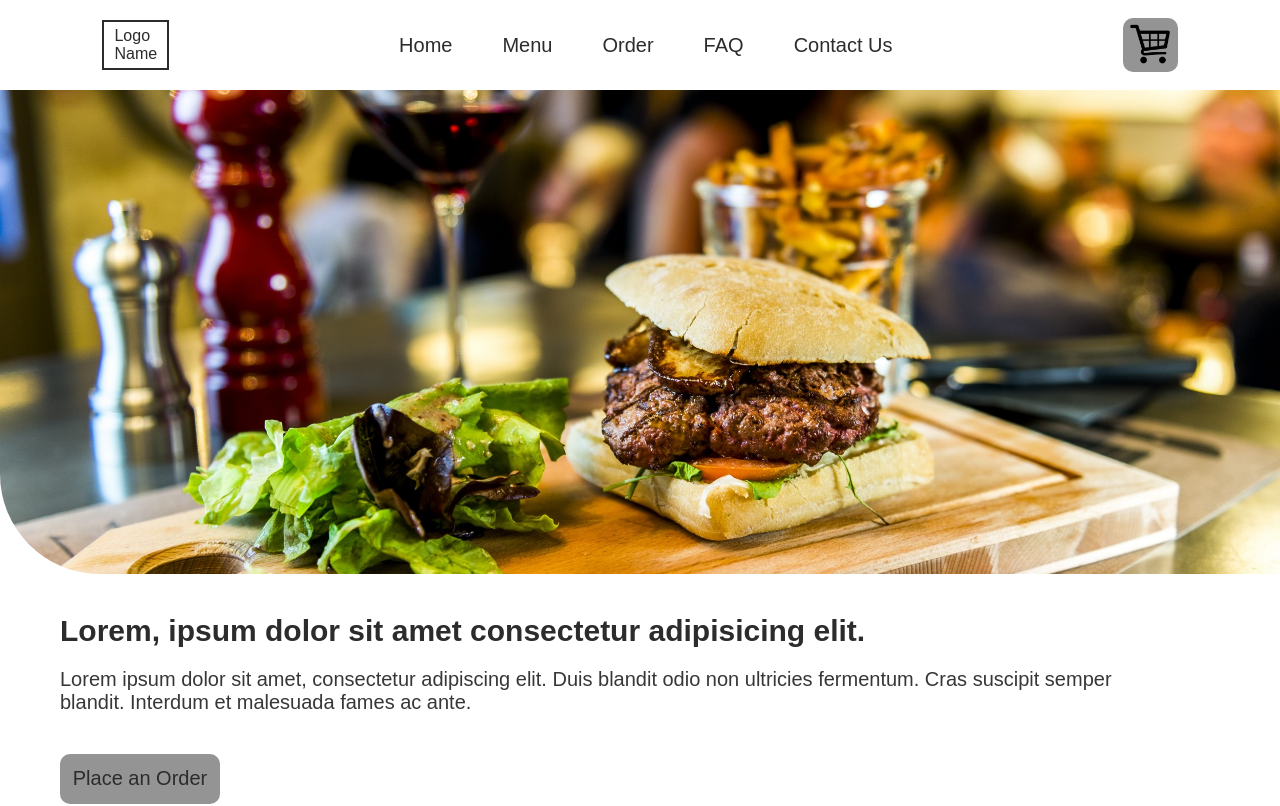
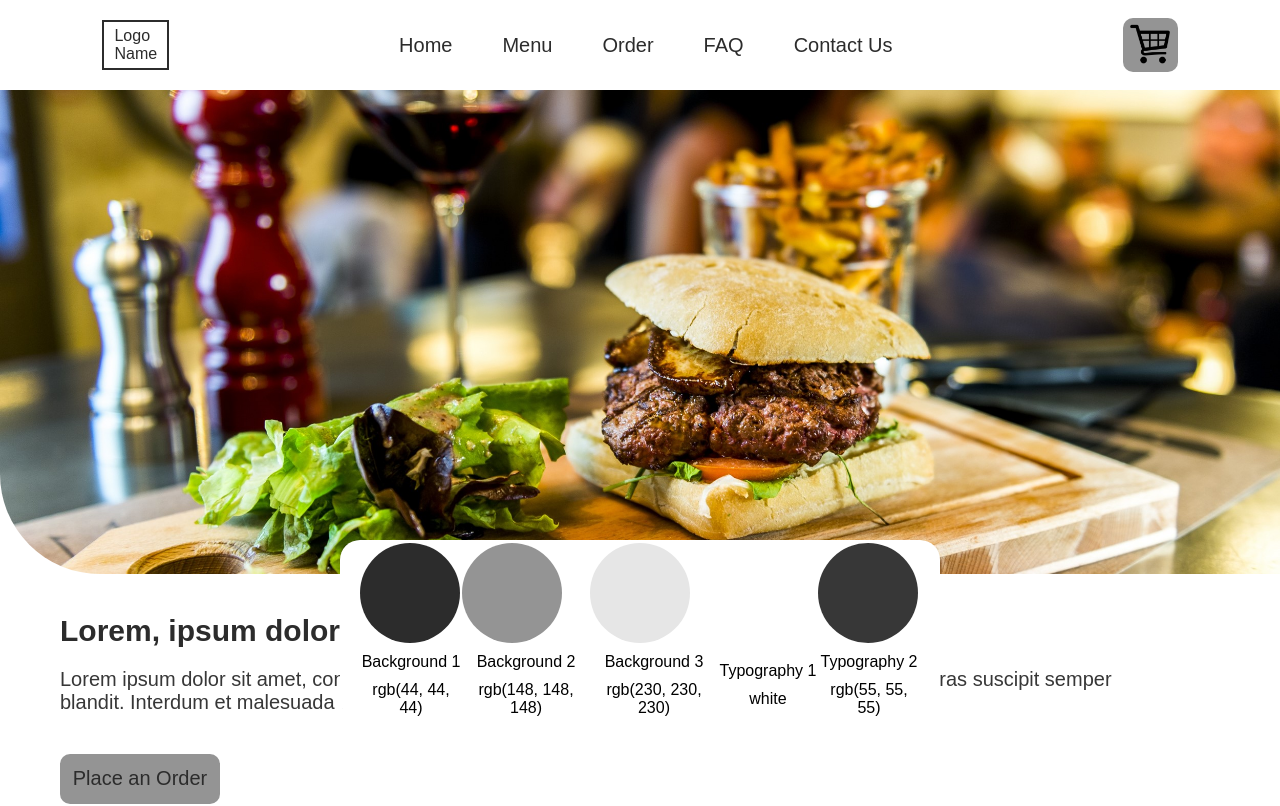
Before and after one commit to WildCodeSchool/2022-09-JS-Paris-project-2-DyingPlants, a React (Vite) app in the folder frontend/: page /restaurant in a window 1280 px wide. Shown: the top 806 px of the page. Built offline with nearby package versions, Linux system fonts and the light colour scheme; a web font is replaced by a local one.

Commit message:
Palette/ palette page resto

```diff
--- /dev/null
+++ b/frontend/src/components/PaletteTop.jsx
@@ -0,0 +1,107 @@
+import React from "react";
+import PropTypes from "prop-types";
+
+function PaletteTop({
+  darkColor,
+  primaryColor,
+  backPageColor,
+  backColor,
+  whatColor,
+}) {
+  return (
+    <div
+      style={{
+        backgroundColor: "white",
+        position: "fixed",
+        bottom: "10%",
+        display: "flex",
+        justifyContent: "space-around",
+        alignItems: "center",
+        flexDirection: "row",
+        width: "600px",
+        height: "180px",
+        borderRadius: "20px",
+        padding: "0 20px",
+      }}
+    >
+      <div
+        style={{
+          display: "flex",
+          justifyContent: "center",
+          flexDirection: "column",
+        }}
+      >
+        <div className="colorBox" style={{ backgroundColor: darkColor }}>
+          {" "}
+        </div>
+        <p style={{ textAlign: "center", marginTop: "10px" }}>Background 1</p>
+        <p style={{ textAlign: "center", marginTop: "10px" }}>{darkColor}</p>
+      </div>
+
+      <div
+        style={{
+          display: "flex",
+          justifyContent: "center",
+          flexDirection: "column",
+        }}
+      >
+        <div className="colorBox" style={{ backgroundColor: primaryColor }}>
+          {" "}
+        </div>
+        <p style={{ textAlign: "center", marginTop: "10px" }}>Background 2</p>
+        <p style={{ textAlign: "center", marginTop: "10px" }}>{primaryColor}</p>
+      </div>
+      <div
+        style={{
+          display: "flex",
+          justifyContent: "center",
+          flexDirection: "column",
+        }}
+      >
+        <div className="colorBox" style={{ backgroundColor: backPageColor }}>
+          {" "}
+        </div>
+        <p style={{ textAlign: "center", marginTop: "10px" }}>Background 3</p>
+        <p style={{ textAlign: "center", marginTop: "10px" }}>
+          {backPageColor}
+        </p>
+      </div>
+      <div
+        style={{
+          display: "flex",
+          justifyContent: "center",
+          flexDirection: "column",
+        }}
+      >
+        <div className="colorBox" style={{ backgroundColor: backColor }}>
+          {" "}
+        </div>
+        <p style={{ textAlign: "center", marginTop: "10px" }}>Typography 1</p>
+        <p style={{ textAlign: "center", marginTop: "10px" }}>{backColor}</p>
+      </div>
+
+      <div
+        style={{
+          display: "flex",
+          justifyContent: "center",
+          flexDirection: "column",
+        }}
+      >
+        <div className="colorBox" style={{ backgroundColor: whatColor }}>
+          {" "}
+        </div>
+        <p style={{ textAlign: "center", marginTop: "10px" }}>Typography 2</p>
+        <p style={{ textAlign: "center", marginTop: "10px" }}>{whatColor}</p>
+      </div>
+    </div>
+  );
+}
+PaletteTop.propTypes = {
+  darkColor: PropTypes.string,
+  primaryColor: PropTypes.string,
+  backPageColor: PropTypes.string,
+  backColor: PropTypes.string,
+  whatColor: PropTypes.string,
+};
+
+export default PaletteTop;
--- a/frontend/src/pages/ECommerce/ECommerce.jsx
+++ b/frontend/src/pages/ECommerce/ECommerce.jsx
@@ -123,6 +123,7 @@ export default function ECommerce() {
             </div>
           </div>
         </div>
+
         <div className="sidebarProducts">
           <div className="sidebar">
             <div className="collection">
--- a/frontend/src/pages/Home/Home.css
+++ b/frontend/src/pages/Home/Home.css
@@ -13,3 +13,10 @@ body,
   margin: 0;
   padding: 0;
 }
+
+.colorBox {
+  height: 100px;
+  width: 100px;
+  border-radius: 50%;
+  background-color: black;
+}
--- a/frontend/src/pages/Restaurant/Restaurant.jsx
+++ b/frontend/src/pages/Restaurant/Restaurant.jsx
@@ -11,6 +11,7 @@ import plat4 from "../../assets/imgPageResto/plat4.jpg";
 import imgFooter from "../../assets/imgPageResto/imgFooter.jpg";
 import imgSection3 from "../../assets/imgPageResto/imgPrez.jpg";
 import "./Restaurant.css";
+import PaletteTop from "../../components/PaletteTop";
 /* import Palette from Palette; */
 
 export default function Restaurant() {
@@ -40,7 +41,6 @@ export default function Restaurant() {
       .catch(function (error) {
         console.error(error);
       });
-    console.log(colors);
 
     setDarkColor(colors[0]);
     setPrimaryColor(colors[1]);
@@ -78,6 +78,23 @@ export default function Restaurant() {
         </div>
       </header>
       <main className="restoMain">
+        <div
+          style={{
+            display: "flex",
+            justifyContent: "center",
+            width: "100%",
+          }}
+        >
+          {" "}
+          <PaletteTop
+            darkColor={darkColor}
+            primaryColor={primaryColor}
+            backPageColor={backPageColor}
+            backColor={backColor}
+            whatColor={whatColor}
+          />
+        </div>
+
         <section
           style={{ backgroundColor: backColor }}
           className="restoSection1"
```
Also changed, not shown: frontend/src/pages/Restaurant/RestoHeader.jsx (deleted).
